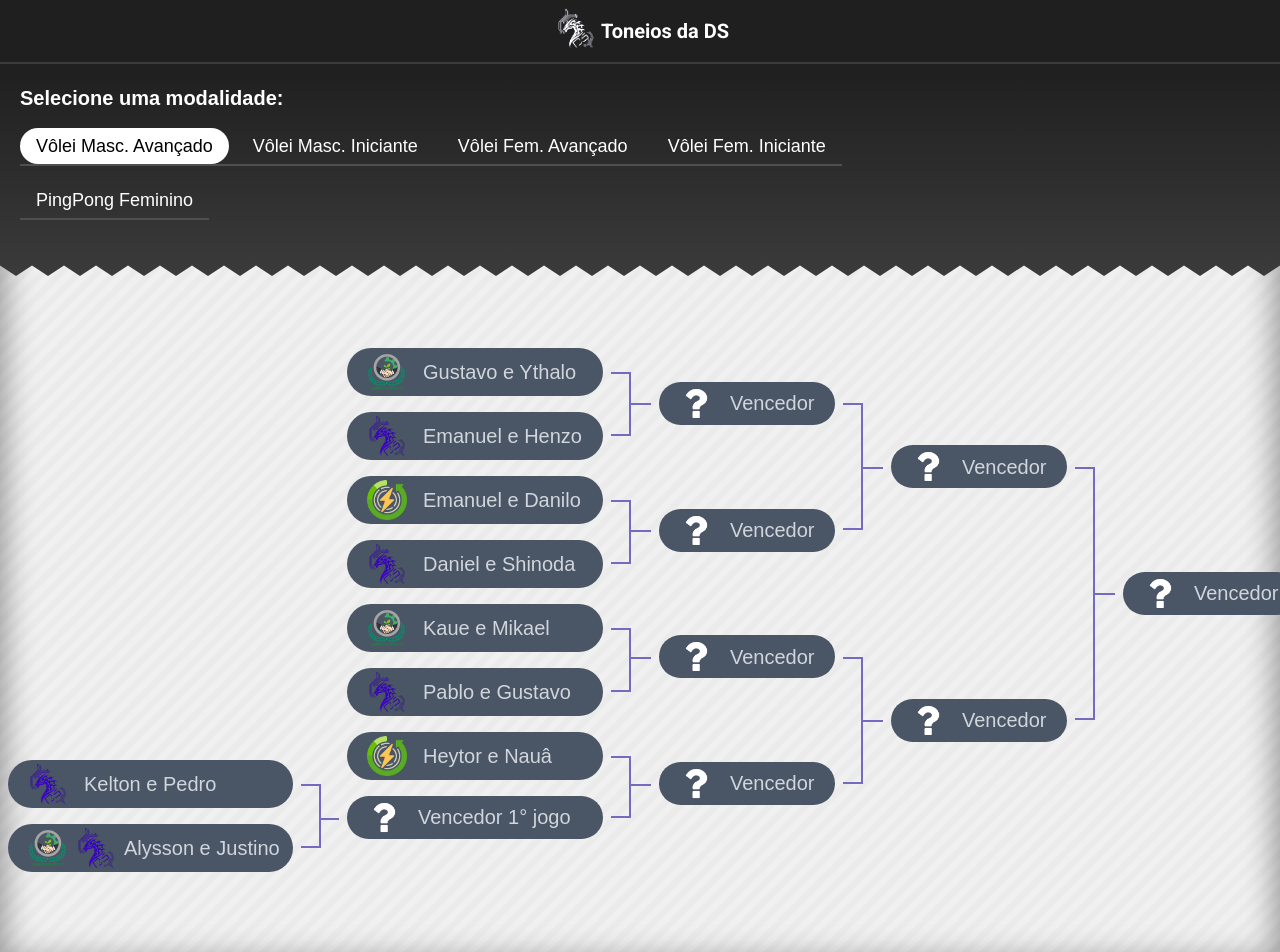
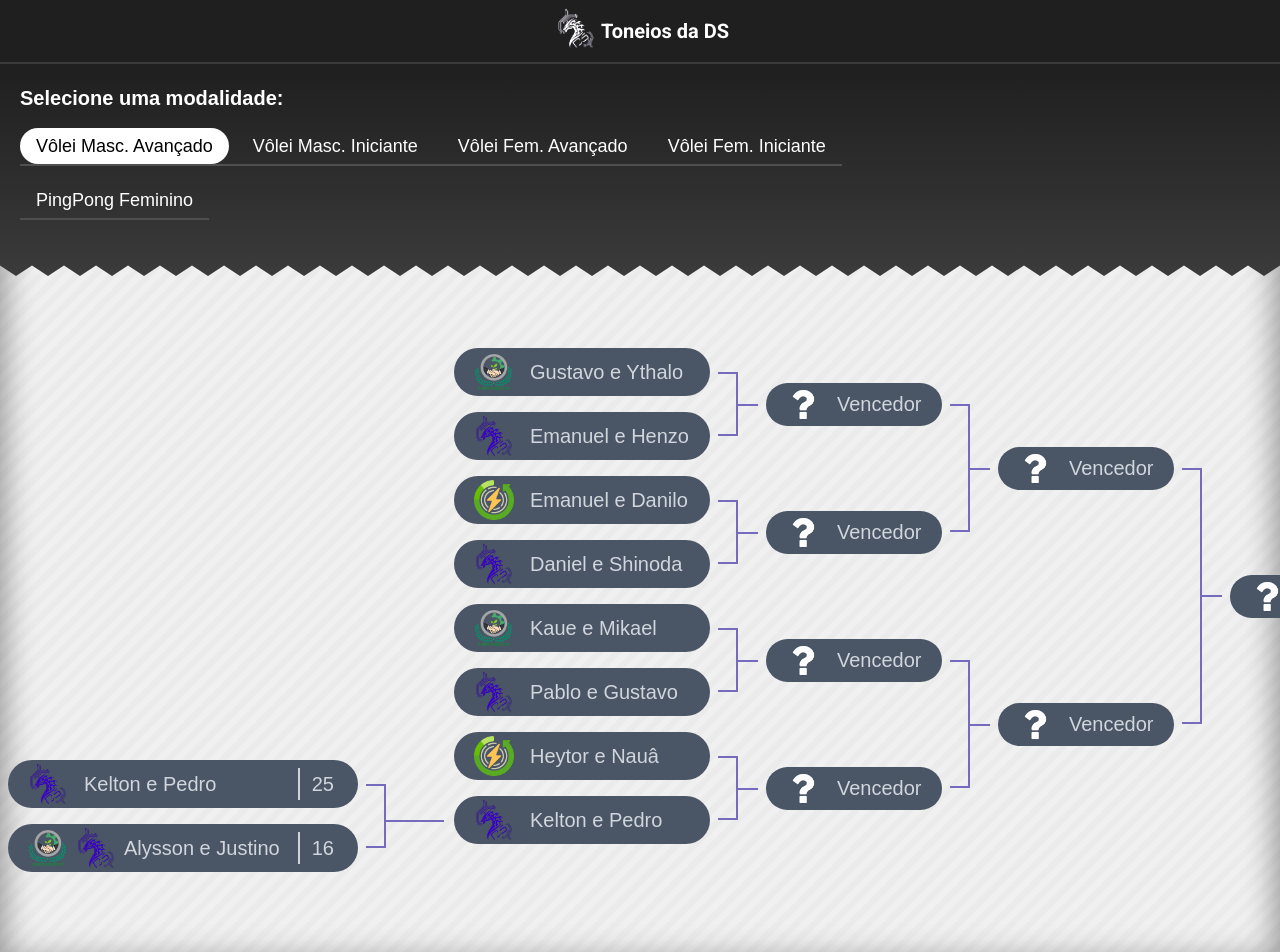
Before and after one commit to isaacsaless/torneiosdads, a Next.js app: page / in a window 1280 px wide. Shown: the top 952 px of the page. Built offline with nearby package versions, Linux system fonts and the light colour scheme.

Commit message:
13/03 bracket update

```diff
--- a/src/app/globals.css
+++ b/src/app/globals.css
@@ -12,6 +12,22 @@
   100% {
     background-position: 100% 0%;
   }
+}
+
+@keyframes shake {
+  0%, 100% {
+    transform: scale(1) rotateZ(0);
+  }
+  25%, 75% {
+    transform: scale(1.5) rotateZ(25deg);
+  }
+  50% {
+    transform: scale(1.6) rotateZ(-25deg);
+  }
+}
+
+.animate-shake {
+  animation: shake 0.8s ease forwards;
 }
 
 body {
@@ -78,13 +94,21 @@ body {
 /*
   Incoming connector
  */
-
-.round + .round .com-connect.with-connector:before {
+ .round + .round .com-connect.with-connector:before {
   content: " ";
   position: absolute;
   left: -1.75rem;
   top: 50%;
   width: 1.25rem;
+  border-top: 2px solid #746abe;
+}
+
+.round + .round .com-connect-especial.with-connector:before {
+  content: " ";
+  position: absolute;
+  left: -4.3rem;
+  top: 50%;
+  width: 3.7rem;
   border-top: 2px solid #746abe;
 }
 
--- /dev/null
+++ b/src/app/test/page.tsx
@@ -0,0 +1,24 @@
+"use client"
+
+import { useState } from "react";
+
+const ShakeComponent = () => {
+  const [isShaking, setIsShaking] = useState(false);
+
+  const handleMouseEnter = () => setIsShaking(true);
+  const handleMouseLeave = () => setIsShaking(false);
+
+  return (
+    <div
+      onMouseEnter={handleMouseEnter}
+      onMouseLeave={handleMouseLeave}
+      className={`w-60 h-72 flex items-center justify-center bg-gradient-to-b from-red-500 to-blue-500 ${
+        isShaking ? "animate-shake" : ""
+      }`}
+    >
+      <span className="text-white text-5xl font-bold">Shake</span>
+    </div>
+  );
+};
+
+export default ShakeComponent;
--- a/src/components/torneios/PingPong/PingPongFem.tsx
+++ b/src/components/torneios/PingPong/PingPongFem.tsx
@@ -1,6 +1,6 @@
 "use client";
 
-import { useRef, useEffect } from "react";
+import { useRef, useEffect, useState } from "react";
 import { motion } from "framer-motion";
 import confetti from "canvas-confetti";
 import Image from "next/image";
@@ -9,6 +9,10 @@ import LogoSister from "@/app/assets/logo-sister.png";
 
 export default function PingPongFem() {
   const winnerRef = useRef<HTMLLIElement>(null);
+    const [isShaking, setIsShaking] = useState(false);
+
+    const handleMouseEnter = () => setIsShaking(true);
+    const handleMouseLeave = () => setIsShaking(false);
 
   const animateConfetti = () => {
     if (!winnerRef.current) return;
@@ -142,6 +146,8 @@ export default function PingPongFem() {
             id="round-5"
             ref={winnerRef}
             onHoverStart={animateConfetti}
+            onMouseEnter={handleMouseEnter}
+            onMouseLeave={handleMouseLeave}
             className="min-w-64 text-xl flex items-center justify-between m-2 p-1 leading-relaxed bg-gray-600 text-gray-300 rounded-full relative finish"
           >
             <div className="flex flex-row items-center justify-center">
@@ -154,7 +160,9 @@ export default function PingPongFem() {
               <h1>Fernanda</h1>
             </div>
             <div className="flex flex-row items-center justify-center">
-              <h1 className="mr-5 ml-3">🏆</h1>
+              <h1 className={`mr-5 ml-3 ${
+                isShaking ? "animate-shake" : ""
+              }`}>🏆</h1>
             </div>
           </motion.li>
         </ol>
--- a/src/components/torneios/Volei/VoleiAvancadoMasc.tsx
+++ b/src/components/torneios/Volei/VoleiAvancadoMasc.tsx
@@ -8,15 +8,27 @@ export default function VoleiAvancadoMasc() {
   return (
     <div className="overflow-x-scroll min-h-[680px] overflow-y-hidden text-nowrap">
       <div className="flex mr-3 mt-16">
-        <ol className="flex flex-1 flex-col round mr-9.5 translate-y-103">
-          <li className="min-w-[285px] text-xl flex items-center m-2 p-1 leading-relaxed bg-gray-600 text-gray-300 rounded-full relative with-connector">
+        <ol className="flex flex-1 flex-col round mr-20 translate-y-103">
+          <li className="min-w-[350px] text-xl flex items-center justify-between m-2 p-1 leading-relaxed bg-gray-600 text-gray-300 rounded-full relative with-connector">
+          <div className="flex flex-row items-center justify-center">
             <Image src={LogoDs} alt="Logo" width={40} className="mx-4" />
-            Kelton e Pedro
+            <h1>Kelton e Pedro</h1>
+            </div>
+            <div className="flex flex-row items-center justify-center">
+              <div className="border-1 border-white-700 h-8"></div>
+              <h1 className="mr-5 ml-3">25</h1>
+            </div>
           </li>
-          <li className="text-xl flex items-center m-2 p-1 leading-relaxed bg-gray-600 text-gray-300 rounded-full relative with-connector">
+          <li className="text-xl flex items-center justify-between m-2 p-1 leading-relaxed bg-gray-600 text-gray-300 rounded-full relative with-connector">
+          <div className="flex flex-row items-center justify-center">
             <Image src={LogoAgn} alt="Logo" width={40} className="ml-4 mr-1" />
             <Image src={LogoDs} alt="Logo" width={40} className="ml-1 mr-2" />
-            Alysson e Justino
+            <h1>Alysson e Justino</h1>
+            </div>
+            <div className="flex flex-row items-center justify-center">
+              <div className="border-1 border-white-700 h-8"></div>
+              <h1 className="mr-5 ml-3">16</h1>
+            </div>
           </li>
         </ol>
         <ol className="flex flex-1 flex-col justify-around mr-5 round">
@@ -48,9 +60,15 @@ export default function VoleiAvancadoMasc() {
             <Image src={LogoSister} alt="Logo" width={40} className="mx-4" />
             Heytor e Nauâ
           </li>
-          <li className="com-connect text-xl text-nowrap flex items-center m-2 p-1 leading-relaxed bg-gray-600 text-gray-300 rounded-full relative with-connector">
-            <Image src={QuestionMark} alt="Logo" width={35} className="mx-4" />
-            Vencedor 1° jogo
+          <li className="com-connect-especial text-xl text-nowrap flex items-center m-2 p-1 leading-relaxed bg-gray-600 text-gray-300 rounded-full relative with-connector">
+          <div className="flex flex-row items-center justify-center">
+            <Image src={LogoDs} alt="Logo" width={40} className="mx-4" />
+            <h1>Kelton e Pedro</h1>
+            </div>
+            {/* <div className="flex flex-row items-center justify-center">
+              <div className="border-1 border-white-700 h-8"></div>
+              <h1 className="mr-5 ml-3">25</h1>
+            </div> */}
           </li>
         </ol>
         <ol className="text-xl flex flex-1 flex-col justify-around mr-5 ml-5 round">
--- a/src/components/torneios/Volei/VoleiInicianteMasc.tsx
+++ b/src/components/torneios/Volei/VoleiInicianteMasc.tsx
@@ -8,7 +8,7 @@ export default function VoleiInicianteMasc() {
     <div className="overflow-x-auto">
       <div className="flex mr-3 mt-16">
         <ol className="flex flex-1 flex-col justify-around mr-5 ml-5 round">
-          <li className="min-w-[360px] text-xl flex items-center m-2 p-1 leading-relaxed bg-gray-600 text-gray-300 rounded-full relative with-connector">
+          <li className="min-w-[410px] text-xl flex items-center justify-between m-2 p-1 leading-relaxed bg-gray-600 text-gray-300 rounded-full relative with-connector">
             <div className="flex flex-row items-center justify-center">
               <Image
                 src={LogoDs}
@@ -24,11 +24,19 @@ export default function VoleiInicianteMasc() {
               />
               <h1>Edjunior e Júlio César</h1>
             </div>
+            <div className="flex flex-row items-center justify-center">
+              <div className="border-1 border-white-700 h-8"></div>
+              <h1 className="mr-5 ml-3">18</h1>
+            </div>
           </li>
-          <li className="text-xl flex items-center m-2 p-1 leading-relaxed bg-gray-600 text-gray-300 rounded-full relative with-connector">
+          <li className="text-xl flex items-center justify-between m-2 p-1 leading-relaxed bg-gray-600 text-gray-300 rounded-full relative with-connector">
             <div className="flex flex-row items-center justify-center">
               <Image src={LogoDs} alt="LogoAgn" width={40} className="mx-4" />
               <h1>Douglas e Italo</h1>
+            </div>
+            <div className="flex flex-row items-center justify-center">
+              <div className="border-1 border-white-700 h-8"></div>
+              <h1 className="mr-5 ml-3">25</h1>
             </div>
           </li>
           <li className="text-xl flex items-center justify-between m-2 p-1 leading-relaxed bg-gray-600 text-gray-300 rounded-full relative with-connector">
@@ -54,8 +62,14 @@ export default function VoleiInicianteMasc() {
         </ol>
         <ol className="com-connect flex flex-1 flex-col justify-around mr-5 ml-5 round">
           <li className="min-w-60 text-xl not-maain com-connect flex items-center m-2 p-1 leading-relaxed bg-gray-600 text-gray-300 rounded-full relative with-connector">
-            <Image src={QuestionMark} alt="Logo" width={35} className="mx-4" />
-            Vencedor
+          <div className="flex flex-row items-center justify-center">
+              <Image src={LogoDs} alt="LogoAgn" width={40} className="mx-4" />
+              <h1>Douglas e Italo</h1>
+            </div>
+            {/* <div className="flex flex-row items-center justify-center">
+              <div className="border-1 border-white-700 h-8"></div>
+              <h1 className="mr-5 ml-3">25</h1>
+            </div> */}
           </li>
           <li className="text-xl not-maain com-connect flex items-center m-2 p-1 leading-relaxed bg-gray-600 text-gray-300 rounded-full relative with-connector">
           <div className="flex flex-row items-center justify-center">
```
